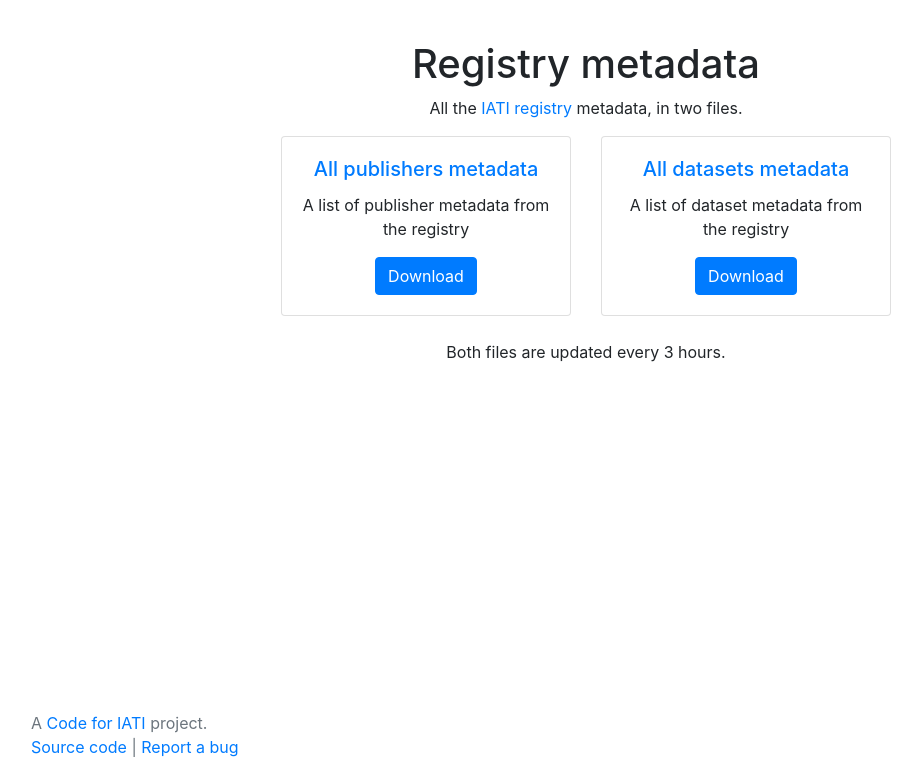
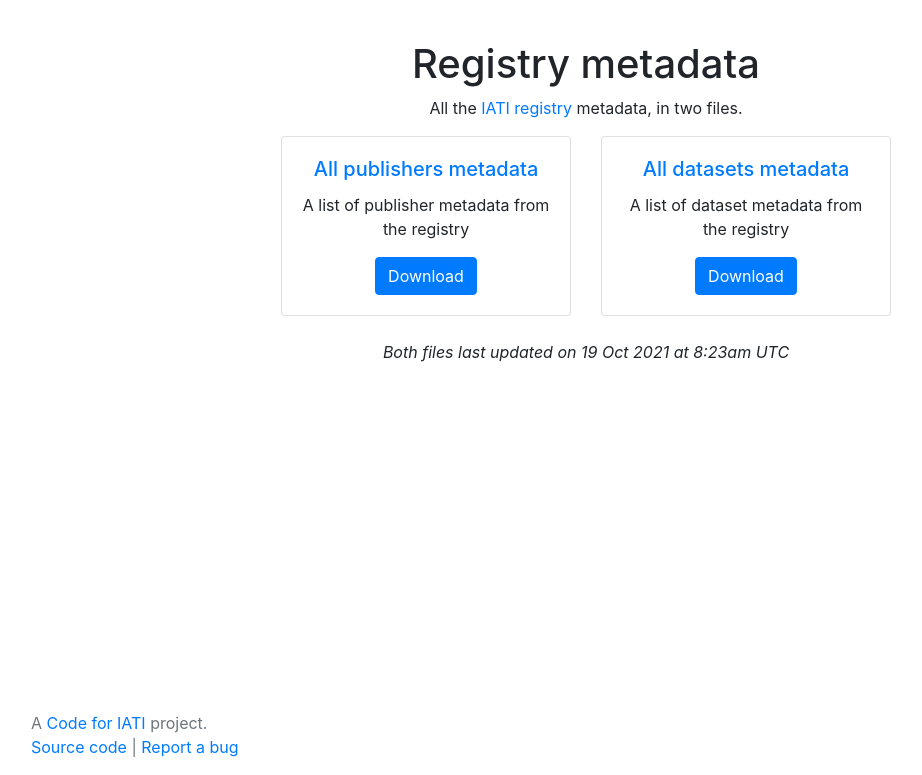
Before and after one commit to codeforIATI/registry-metadata, a Jekyll site: the page built from out/index.md, in a window 1280 px wide, cut to the strip 125-900 px from the top of the page. Shown: the whole strip, without its empty margins (54-976 px from the left). Built offline with Jekyll 4.4.1, drawn with Linux system fonts in a browser that asks for light colours.

Commit message:
Specify a last updated time

```diff
--- a/out/index.md
+++ b/out/index.md
@@ -9,4 +9,4 @@ All the [IATI registry](https://iatiregistry.org) metadata, in two files.
   {% include card.html fname="/dataset_list.json" title="All datasets metadata" description="A list of dataset metadata from the registry" %}
 </div>
 
-Both files are updated every 3 hours.
+_Both files last updated on {{ site.time | date: "%d %b %Y at %l:%M%P %Z" }}_
```
